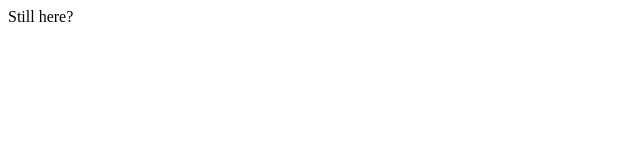
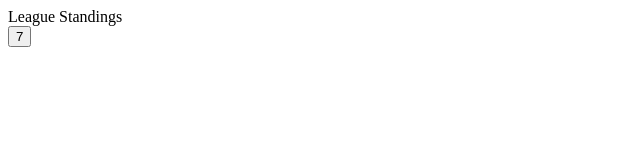
Before and after one commit to dannyregan/league-manager, a React app: page / in a window 1280 px wide. Shown: the top 160 px of the page, without its empty margins (0-640 px from the left). Built offline with nearby package versions, Linux system fonts and the light colour scheme; the HTML template or start-up script is replaced by a standard one.

Commit message:
Playing around with React. Create timer with useState, useEffect.

```diff
--- /dev/null
+++ b/src/components/app.tsx
@@ -0,0 +1,32 @@
+import { useState, useEffect } from "react";
+
+import Header from './header'
+
+const App = () => {
+    const [counter, setCounter] = useState(0)
+
+    // This is called as a side effect to a component rendering...so maybe like if the header component is rendered, fetch data from an API.
+    useEffect(() => {
+        const intervalID = setInterval(() => {
+            setCounter(counter+1)
+        }, 1000)
+
+        // allows us to clean up the effect right before it rerenders the component
+        return () => {
+            clearInterval(intervalID)
+        }
+    })
+
+    return (
+        <div className="container">
+            <Header message="League Standings"/>
+            <button onClick={() => {
+                setCounter(counter + 1);
+            }}>
+                {counter}
+            </button>
+        </div>
+    )
+};
+
+export default App;
--- /dev/null
+++ b/src/components/header.tsx
@@ -0,0 +1,5 @@
+const Header = ({ message }) => {
+    return <div className="header">{message}</div>
+};
+
+export default Header;
--- a/src/index.tsx
+++ b/src/index.tsx
@@ -1,8 +1,5 @@
 import { createRoot } from "react-dom/client";
-
-const App = () => {
-    return <div>Still here?</div>
-};
+import App from './components/app'
 
 const container = document.getElementById("app");
 const root = createRoot(container)
```
Also changed, not shown: 2 other files (tests, documents, lock files or other folders).
